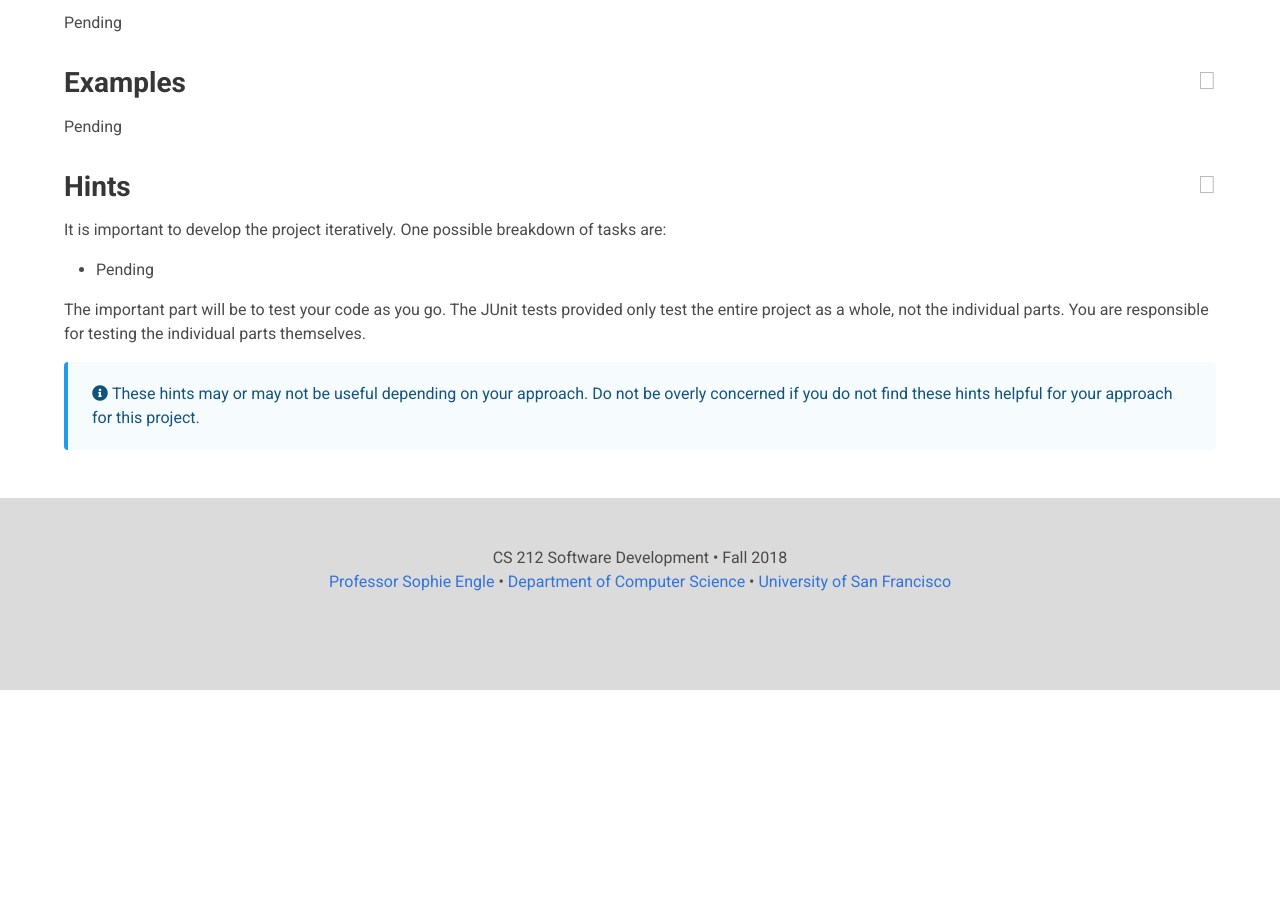
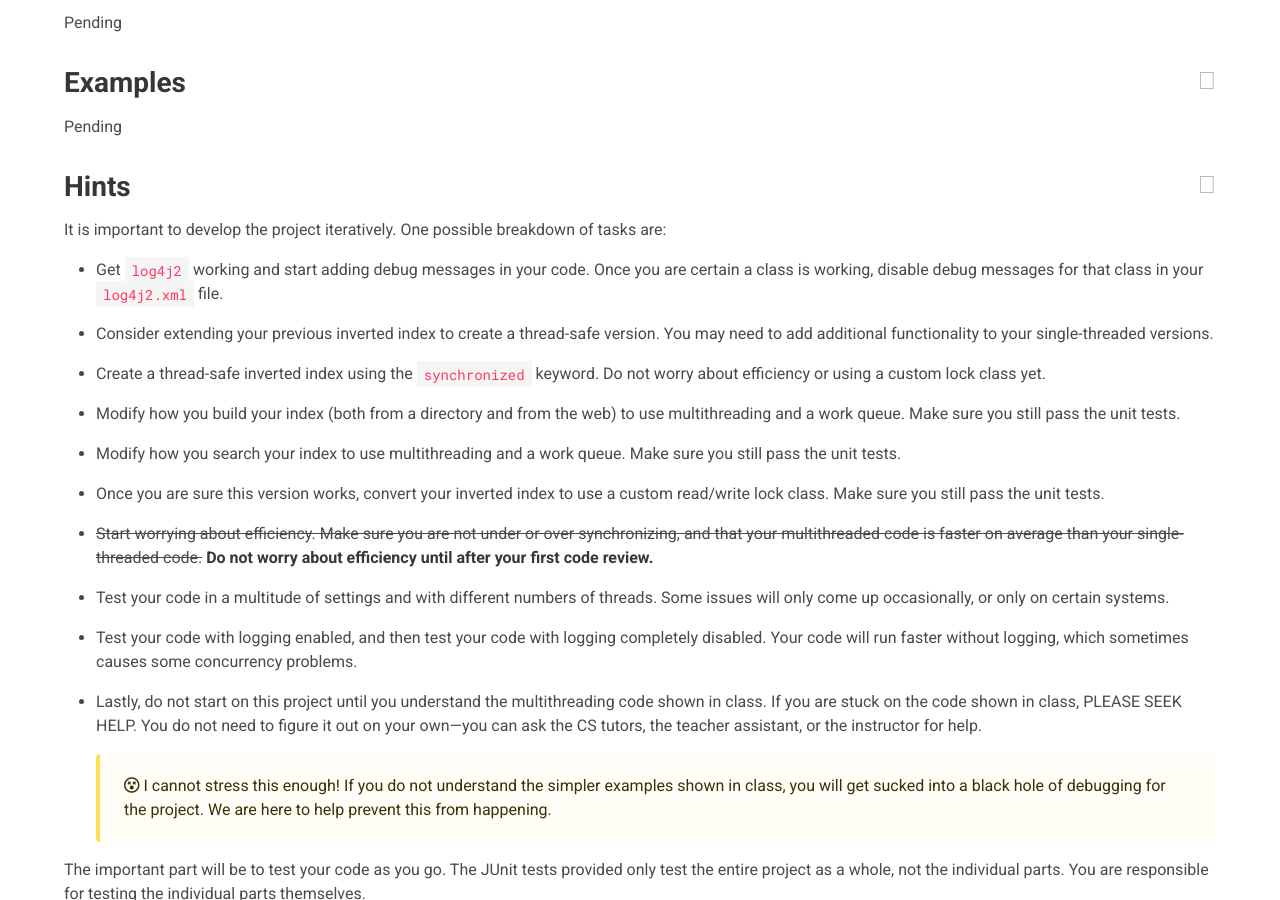
Before and after one commit to usf-cs212-fall2018/usf-cs212-fall2018.github.io, a Jekyll site: the page built from _posts/2018-10-08-project-3.md, in a window 1280 px wide and 900 px high, scrolled down 844 px. Built offline with Jekyll 4.4.1, drawn with Linux system fonts in a browser that asks for light colours; nearby versions of some CDN libraries; before the commit the page ends 1534 px from its top, so only the background shows below that.

Commit message:
Adding hints.

```diff
--- a/_posts/2018-10-08-project-3.md
+++ b/_posts/2018-10-08-project-3.md
@@ -38,7 +38,29 @@ Pending
 
 It is important to develop the project iteratively. One possible breakdown of tasks are:
 
-  - Pending
+  - Get `log4j2` working and start adding debug messages in your code. Once you are certain a class is working, disable debug messages for that class in your `log4j2.xml` file.
+
+- Consider extending your previous inverted index to create a thread-safe version. You may need to add additional functionality to your single-threaded versions.
+
+- Create a thread-safe inverted index using the `synchronized` keyword. Do not worry about efficiency or using a custom lock class yet.
+
+- Modify how you build your index (both from a directory and from the web) to use multithreading and a work queue. Make sure you still pass the unit tests.
+
+- Modify how you search your index to use multithreading and a work queue. Make sure you still pass the unit tests.
+
+- Once you are sure this version works, convert your inverted index to use a custom read/write lock class. Make sure you still pass the unit tests.
+
+- ~~Start worrying about efficiency. Make sure you are not under or over synchronizing, and that your multithreaded code is faster on average than your single-threaded code.~~ **Do not worry about efficiency until after your first code review.**
+
+- Test your code in a multitude of settings and with different numbers of threads. Some issues will only come up occasionally, or only on certain systems.
+
+- Test your code with logging enabled, and then test your code with logging completely disabled. Your code will run faster without logging, which sometimes causes some concurrency problems.
+
+- Lastly, do not start on this project until you understand the multithreading code shown in class. If you are stuck on the code shown in class, PLEASE SEEK HELP. You do not need to figure it out on your own—you can ask the CS tutors, the teacher assistant, or the instructor for help.
+
+    <article class="message is-warning">
+      <div class="message-body"><i class="far fa-dizzy"></i>&nbsp;I cannot stress this enough! If you do not understand the simpler examples shown in class, you will get sucked into a black hole of debugging for the project. We are here to help prevent this from happening.</div>
+    </article>
 
 
 The important part will be to test your code as you go. The JUnit tests provided only test the entire project as a whole, not the individual parts. You are responsible for testing the individual parts themselves.
```
